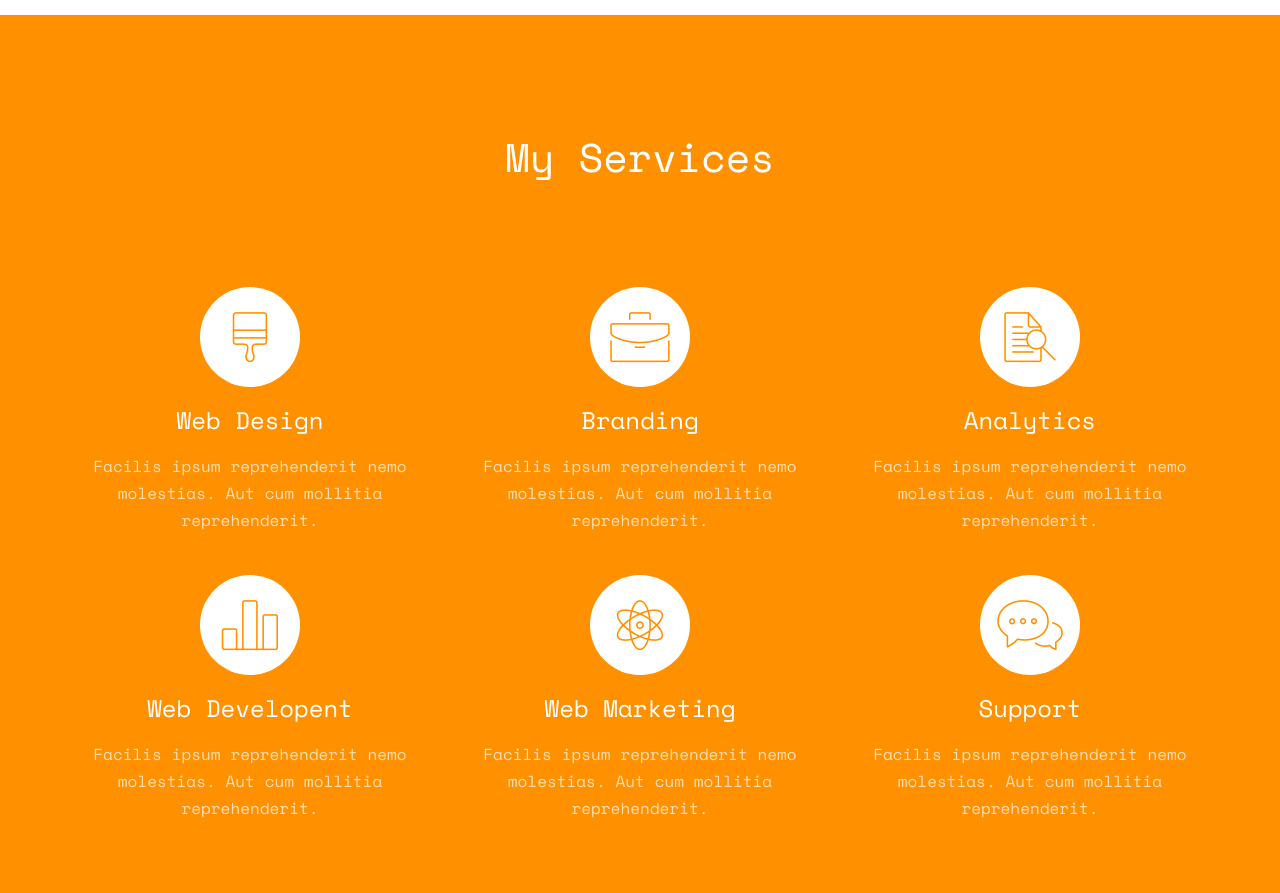
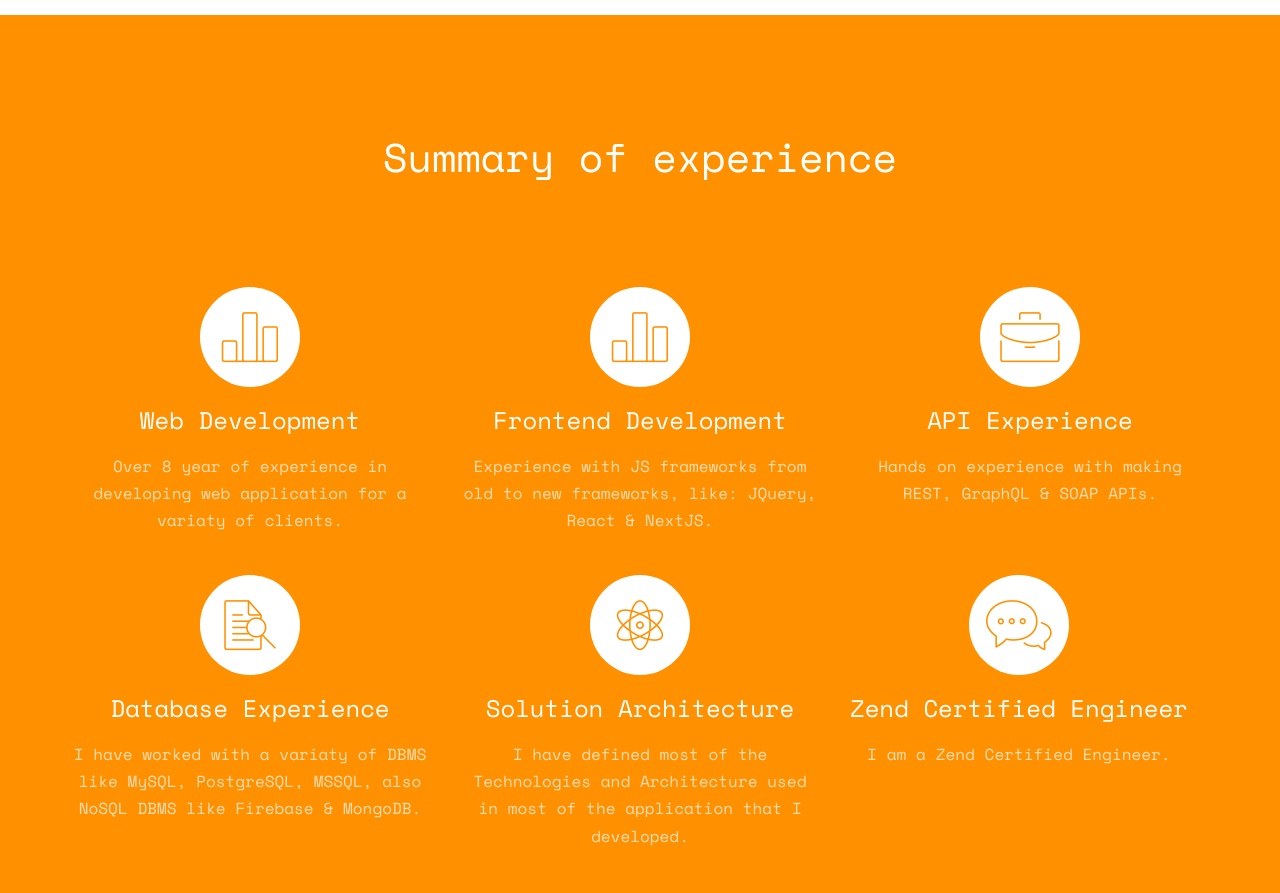
Before and after one commit to andyrusu/mycv, a plain HTML site: page index.html in a window 1280 px wide. Shown: the part 4240-5133 px from the top of the page. Drawn offline with nearby package versions, Linux system fonts and the light colour scheme; files whose address does not match are found by name.

Commit message:
Added info on the Summary of experience

```diff
--- a/index.html
+++ b/index.html
@@ -282,44 +282,49 @@
 			<div class="services-padding">
 				<div class="row">
 					<div class="col-md-8 col-md-offset-2 text-center fh5co-heading">
-						<h2>My Services</h2>
+						<h2>Summary of experience</h2>
 					</div>
 				</div>
 				<div class="row">
 					<div class="col-md-4 text-center">
+
 						<div class="feature-left">
 							<span class="icon">
-								<i class="icon-paintbrush"></i>
+								<i class="icon-bargraph"></i>
 							</span>
 							<div class="feature-copy">
-								<h3>Web Design</h3>
-								<p>Facilis ipsum reprehenderit nemo molestias. Aut cum mollitia reprehenderit.</p>
+								<h3>Web Development</h3>
+								<p>Over 8 year of experience in developing web application for a variaty of clients.</p>
 							</div>
 						</div>
+
 					</div>
 
+
 					<div class="col-md-4 text-center">
+						<div class="feature-left">
+							<span class="icon">
+								<i class="icon-bargraph"></i>
+							</span>
+							<div class="feature-copy">
+								<h3>Frontend Development</h3>
+								<p>Experience with JS frameworks from old to new frameworks, like: JQuery, React & NextJS.</p>
+							</div>
+						</div>
+
+					</div>
+					<div class="col-md-4 text-center">
+
 						<div class="feature-left">
 							<span class="icon">
 								<i class="icon-briefcase"></i>
 							</span>
 							<div class="feature-copy">
-								<h3>Branding</h3>
-								<p>Facilis ipsum reprehenderit nemo molestias. Aut cum mollitia reprehenderit.</p>
+								<h3>API Experience</h3>
+								<p>Hands on experience with making REST, GraphQL & SOAP APIs.</p>
 							</div>
 						</div>
 
-					</div>
-					<div class="col-md-4 text-center">
-						<div class="feature-left">
-							<span class="icon">
-								<i class="icon-search"></i>
-							</span>
-							<div class="feature-copy">
-								<h3>Analytics</h3>
-								<p>Facilis ipsum reprehenderit nemo molestias. Aut cum mollitia reprehenderit.</p>
-							</div>
-						</div>
 					</div>
 				</div>
 
@@ -329,11 +334,11 @@
 
 						<div class="feature-left">
 							<span class="icon">
-								<i class="icon-bargraph"></i>
+								<i class="icon-search"></i>
 							</span>
 							<div class="feature-copy">
-								<h3>Web Developent</h3>
-								<p>Facilis ipsum reprehenderit nemo molestias. Aut cum mollitia reprehenderit.</p>
+								<h3>Database Experience</h3>
+								<p>I have worked with a variaty of DBMS like MySQL, PostgreSQL, MSSQL, also NoSQL DBMS like Firebase & MongoDB.</p>
 							</div>
 						</div>
 
@@ -345,8 +350,8 @@
 								<i class="icon-genius"></i>
 							</span>
 							<div class="feature-copy">
-								<h3>Web Marketing</h3>
-								<p>Facilis ipsum reprehenderit nemo molestias. Aut cum mollitia reprehenderit.</p>
+								<h3>Solution Architecture</h3>
+								<p>I have defined most of the Technologies and Architecture used in most of the application that I developed.</p>
 							</div>
 						</div>
 
@@ -357,8 +362,8 @@
 								<i class="icon-chat"></i>
 							</span>
 							<div class="feature-copy">
-								<h3>Support</h3>
-								<p>Facilis ipsum reprehenderit nemo molestias. Aut cum mollitia reprehenderit.</p>
+								<h3>Zend Certified Engineer</h3>
+								<p>I am a Zend Certified Engineer.</p>
 							</div>
 						</div>
 					</div>
@@ -613,14 +618,14 @@
 		<div class="container">
 			<div class="row animate-box">
 				<div class="col-md-8 col-md-offset-2 text-center fh5co-heading">
-					<h2>Hire Me!</h2>
-					<p>Facilis ipsum reprehenderit nemo molestias. Aut cum mollitia reprehenderit. Eos cumque dicta adipisci architecto culpa amet.</p>
-					<p><a href="#" class="btn btn-default btn-lg">Contact Us</a></p>
+					<h2>Contact Me!</h2>
+					<p>If you have a cool and interesting project and you think I can provide value to it, feel free to contact me.</p>
+					<p><a href="mailto:rusu.andy1+mycv@gmail.com" class="btn btn-default btn-lg">Contact me</a></p>
 				</div>
 			</div>
 		</div>
 	</div>
-
+<!--
 	<div id="fh5co-consult">
 		<div class="video fh5co-video" style="background-image: url(images/cover_bg_1.jpg);">
 			<div class="overlay"></div>
@@ -663,7 +668,7 @@
 			</form>
 		</div>
 	</div>
-
+	-->
 	<div id="fh5co-footer">
 		<div class="container">
 			<div class="row">
```
